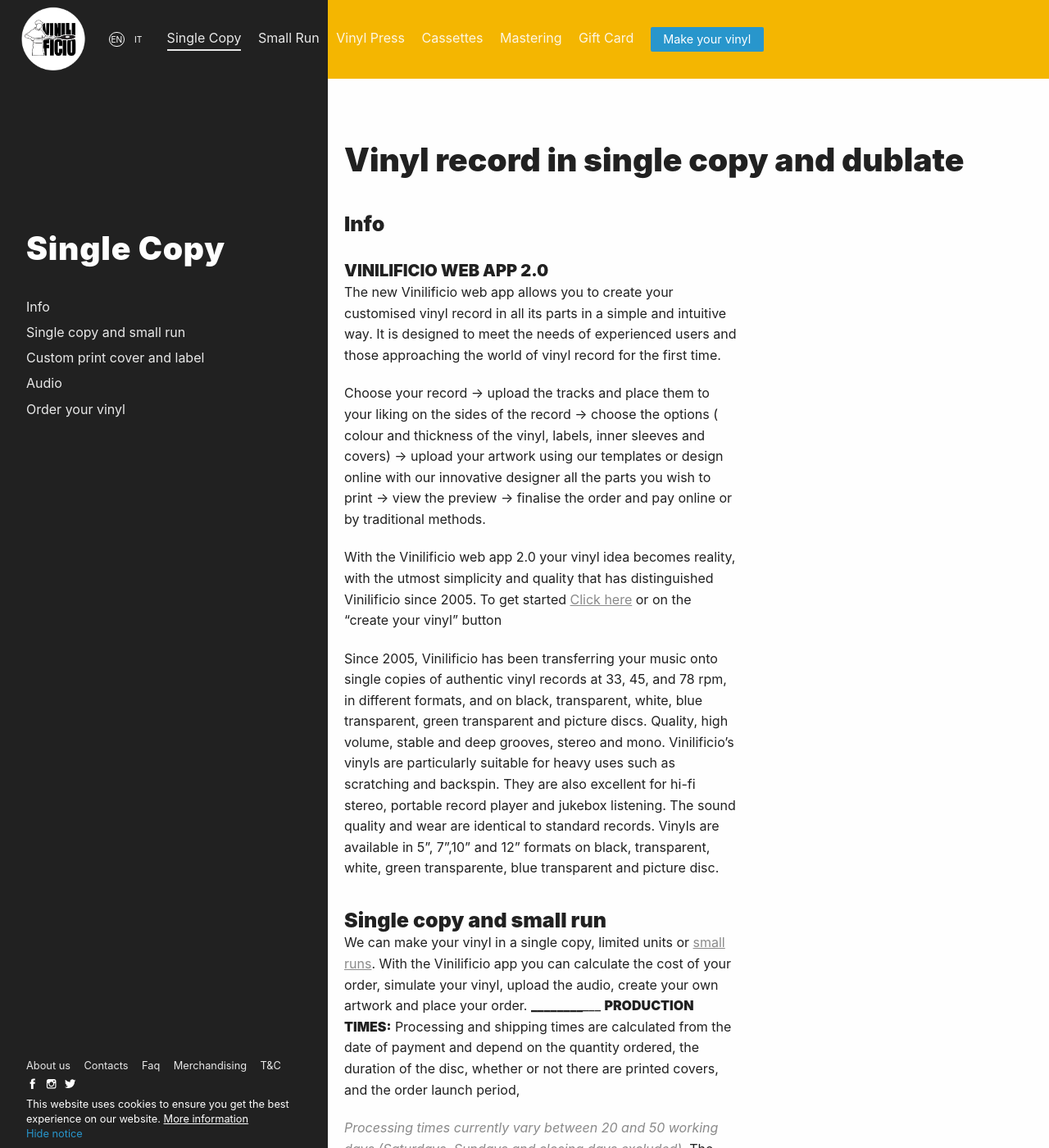
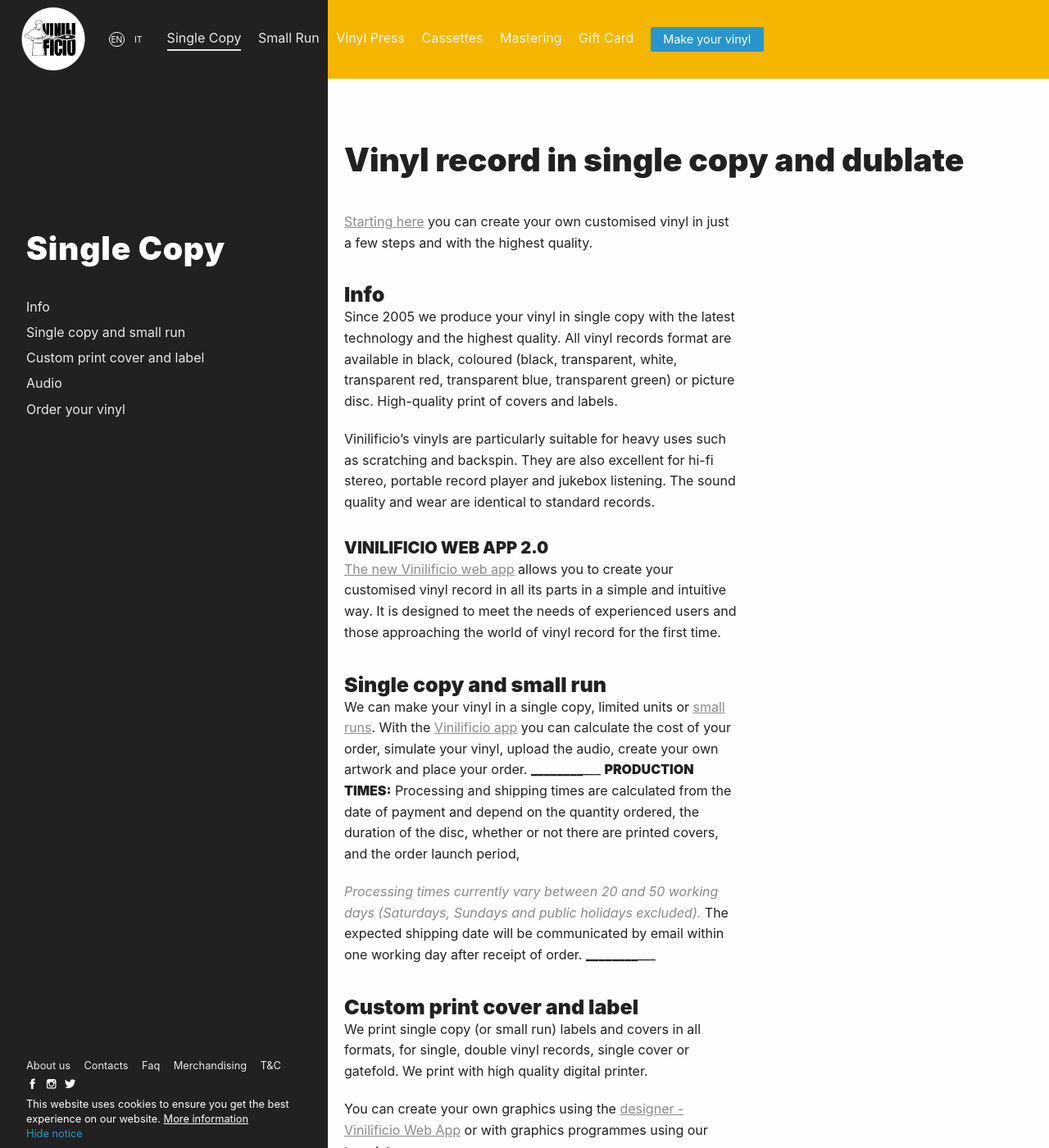
Before and after one commit to Vinilificio/vinilificio.com, a Jekyll site: the page built from en/single-copy.md, in a window 1280 px wide and 1400 px high. Shown: the whole window at 82% size. Built offline with Jekyll 4.4.1, drawn with Linux system fonts in a browser that asks for light colours; nearby versions of some CDN libraries; comment, search, counter and statistics services are not loaded; some of the changed text lies outside the part shown.

Commit message:
content update

```diff
--- a/en/single-copy.md
+++ b/en/single-copy.md
@@ -19,37 +19,44 @@
 
 # Vinyl record in single copy and dublate
 
+[Starting here](https://app.vinilificio.com) you can create your own customised vinyl in just a few steps and with the highest quality.
 
 ### Info
 
+Since 2005 we produce your vinyl in single copy with the latest technology and the highest quality. All vinyl records format are available in black, coloured (black, transparent, white, transparent red, transparent blue, transparent green) or picture disc. High-quality print of covers and labels.
+
+Vinilificio’s vinyls are particularly suitable for heavy uses such as scratching and backspin. They are also excellent for hi-fi stereo, portable record player and jukebox listening. The sound quality and wear are identical to standard records.
+
 #### VINILIFICIO WEB APP 2.0
 
-The new Vinilificio web app allows you to create your customised vinyl record in all its parts in a simple and intuitive way. It is designed to meet the needs of experienced users and those approaching the world of vinyl record for the first time.
-
-Choose your record -> upload the tracks and place them to your liking on the sides of the record -> choose the options ( colour and thickness of the vinyl, labels, inner sleeves and covers) -> upload your artwork using our templates or design online with our innovative designer all the parts you wish to print -> view the preview -> finalise the order and pay online or by traditional methods.
-
-With the Vinilificio web app 2.0 your vinyl idea becomes reality, with the utmost simplicity and quality that has distinguished Vinilificio since 2005. To get started [Click here](https://app.vinilificio.com) or on the "create your vinyl" button
-
-Since 2005, Vinilificio has been transferring your music onto single copies of authentic vinyl records at 33, 45, and 78 rpm, in different formats, and on black, transparent, white, blue transparent, green transparent and picture discs. Quality, high volume, stable and deep grooves, stereo and mono. Vinilificio’s vinyls are particularly suitable for heavy uses such as scratching and backspin. They are also excellent for hi-fi stereo, portable record player and jukebox listening. The sound quality and wear are identical to standard records. Vinyls are available in 5”, 7”,10” and 12” formats on black, transparent, white, green transparente, blue transparent and picture disc.
+[The new Vinilificio web app](https://app.vinilificio.com) allows you to create your customised vinyl record in all its parts in a simple and intuitive way. It is designed to meet the needs of experienced users and those approaching the world of vinyl record for the first time.
 
 ### Single copy and small run
 
 We can make your vinyl in a single copy, limited units or [small runs](/en/small-run/).
-With the Vinilificio app you can calculate the cost of your order, simulate your vinyl, upload the audio, create your own artwork and place your order.
+With the [Vinilificio app](https://app.vinilificio.com) you can calculate the cost of your order, simulate your vinyl, upload the audio, create your own artwork and place your order.
 ___________________________
 <B>PRODUCTION TIMES:</B>
 Processing and shipping times are calculated from the date of payment and depend on the quantity ordered, the duration of the disc, whether or not there are printed covers, and the order launch period,
 
-<i>Processing times currently vary between 20 and 50 working days (Saturdays, Sundays and closing days excluded).</i> The expected shipping date will be communicated by email once payment has been received.
+<i>Processing times currently vary between 20 and 50 working days (Saturdays, Sundays and public holidays excluded).</i> The expected shipping date will be communicated by email within one working day after receipt of order.
 ___________________________
 
 ### Custom print cover and label
 
-We print single copy (or small run) labels and covers in all formats, for single, double or triple vinyl records, single pocket or gatefold vinyl. We print with high quality digital printer. Have fun with the [Vinilificio App](https://app.vinilificio.com/){:target="_blank"}, easily create your own graphic design and order your vinyl. If you are familiar with design, ask for specifications and templates to create your cover and label.
+We print single copy (or small run) labels and covers in all formats, for single, double vinyl records, single cover or gatefold. We print with high quality digital printer.
 
-Formats supported by our web app: jpg, png
+You can create your own graphics using the [designer - Vinilificio Web App](https://app.vinilificio.com) or with graphics programmes using our templates.
 
-Formats not supported by our web app. To be sent via wetransfer (ask us how): pdf, tiff
+For more information [contact us](/contact/).
+
+Our covers are made with the best printing technologies, cut and die-cut with numerically controlled plotters.
+
+#### Specifications
+
+Formats supported by the Vinilificio Web App designer: png, jpg, gif
+
+Formats supported by the Vinilificio Web App uploader: pdf (using our templates)
 
 Resolution: 300 dpi (at least)
 
@@ -61,7 +68,7 @@
 
 1) Fonts: Rasterize or render traced
 
-2) For a better rendering of print colours we recommend the Fogra 27 colour profile
+2) For a better rendering of print colours we recommend the Fogra 39 colour profile
 
 
 ### Audio
@@ -104,11 +111,15 @@
 ![infographic vinili formati standard](/img/inphografic-vinyl-special-format-en.png)
 
 #### Audio files and important advice
-You can record more or less any type of audio signal on vinyl. However, to ensure high quality, we suggest following these important indications.
+More or less any kind of audio signal can be recorded on vinyl. To obtain good quality, however, it is advisable to follow a few important guidelines.
 
-Remember that the better the quality of the audio master, the better the quality of the vinyl engraving will be.
+Remember that the better the quality of the master, the better the quality of the audio recorded on vinyl. We always recommend appropriate mastering for vinyl.
 
-We can transfer any audio file i.e. wav, aiff, flac, mp3 etc. on vinyl.
+We accept any type of digital audio format. wav, aiff, mp3...
+
+<i>For best performance we strongly recommend .wav or .aiff format. </i>
+
+If you really want to transfer on vinyl compressed files formats such as mp3, do not convert them to any other file format.
 
 **Low freqeunces:**
 
@@ -126,7 +137,7 @@
 
 **Do you want to know more?**
 
-[Look here at Rand Muzik specifications.](https://www.randmuzik.de/media/audio_specification_en_1.pdf)
+[Look here at Rand Muzik specifications.](https://www.randmuzik.de/media/audio_specification_en_2.pdf))
 * Please note that for the audio transfer service on single copy we do not use a Neuman system, but a special system designed especially for direct vinyl cutting.
 
 **Know nothing about audio mastering and don’t know what to do?**
```
